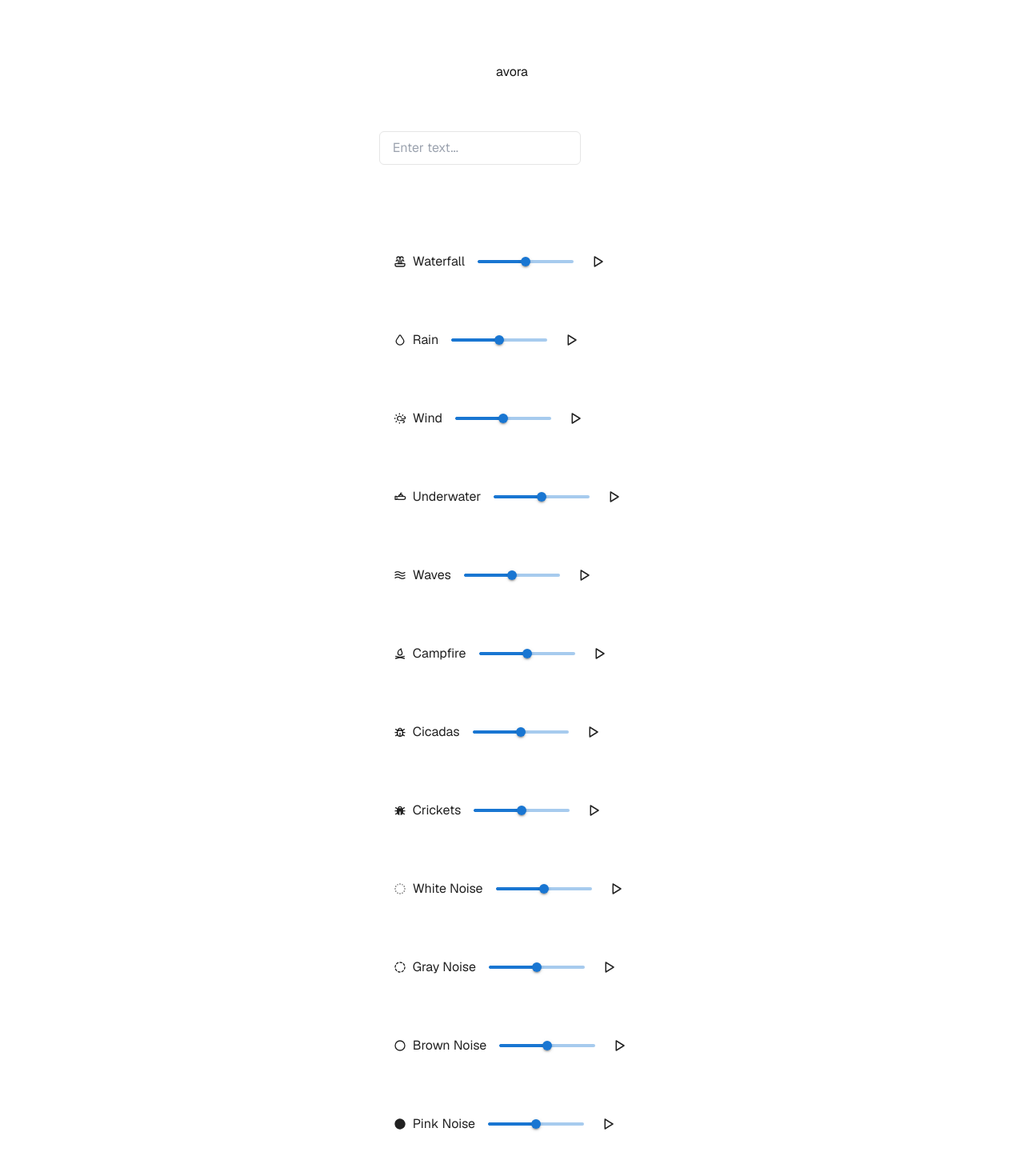
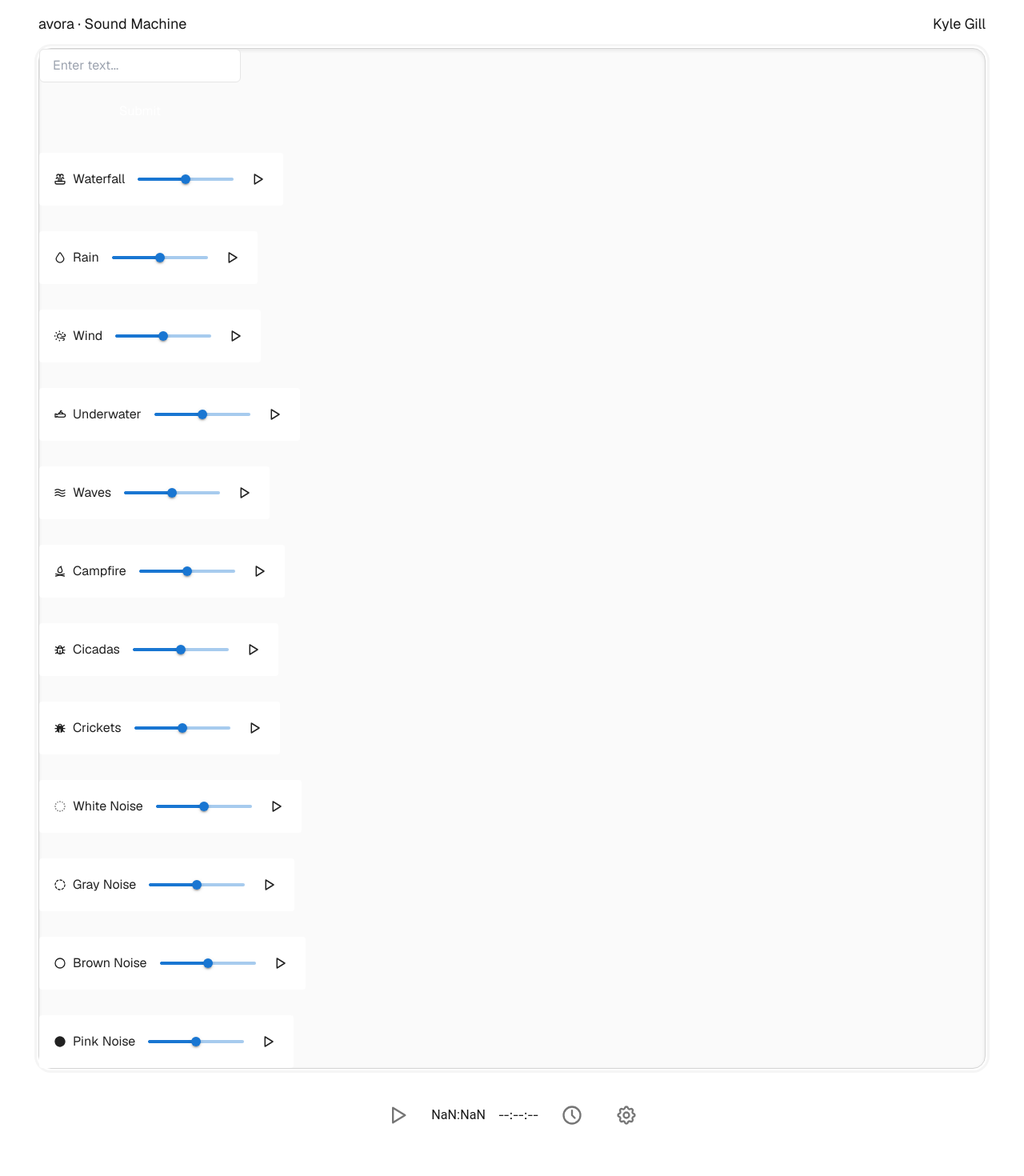
Before and after one commit to gillkyle/avora, a Next.js app: page / in a window 1280 px wide. Shown: the top 1470 px of the page at 80% size. Built offline with nearby package versions, Linux system fonts and the light colour scheme; no server answers.

Commit message:
timer sort of works?.. homepage a little prettier

```diff
--- a/src/components/ControlBar.tsx
+++ b/src/components/ControlBar.tsx
@@ -1,5 +1,12 @@
 import { Box, IconButton, Typography } from "@mui/material";
-import { TbPlayerPause, TbPlayerPlay, TbSettings } from "react-icons/tb";
+import { useState } from "react";
+import {
+  TbClock,
+  TbPlayerPause,
+  TbPlayerPlay,
+  TbSettings,
+} from "react-icons/tb";
+import { Timer } from "./Timer";
 
 type ControlBarProps = {
   isPlaying: boolean;
@@ -20,6 +27,14 @@ export function ControlBar({
   onOpenSettings,
   currentTime,
 }: ControlBarProps) {
+  const [timer, setTimer] = useState<number | null>(null);
+  const [timerStart, setTimerStart] = useState<number | null>(null);
+
+  function handleSetTimer() {
+    setTimer(5000); // 5 seconds in milliseconds
+    setTimerStart(Date.now());
+  }
+
   return (
     <Box
       sx={{
@@ -37,6 +52,12 @@ export function ControlBar({
 
       <Typography sx={{ minWidth: 60 }}>{formatTime(currentTime)}</Typography>
 
+      <Timer timer={timer} timerStart={timerStart} />
+
+      <IconButton onClick={handleSetTimer} size="large">
+        <TbClock />
+      </IconButton>
+
       <IconButton onClick={onOpenSettings} size="large">
         <TbSettings />
       </IconButton>
--- /dev/null
+++ b/src/components/Timer.tsx
@@ -0,0 +1,34 @@
+import { useState } from "react";
+import { useInterval } from "~/hooks/useInterval";
+
+export function Timer({
+  timer,
+  timerStart,
+}: {
+  timer: number | null;
+  timerStart: number | null;
+}) {
+  const [currentTime, setCurrentTime] = useState(new Date().getTime());
+
+  useInterval(() => {
+    if (timer && timerStart && timerStart + timer * 1000 > currentTime) {
+      setCurrentTime(new Date().getTime());
+    }
+  }, 1000);
+
+  if (!timer || !timerStart) {
+    return <div>--:--:--</div>;
+  }
+
+  const timeLeft = Math.max(0, timerStart + timer * 1000 - currentTime);
+  const hours = Math.floor(timeLeft / (1000 * 60 * 60));
+  const minutes = Math.floor((timeLeft % (1000 * 60 * 60)) / (1000 * 60));
+  const seconds = Math.floor((timeLeft % (1000 * 60)) / 1000);
+
+  return (
+    <div>
+      {String(hours).padStart(2, "0")}:{String(minutes).padStart(2, "0")}:
+      {String(seconds).padStart(2, "0")}
+    </div>
+  );
+}
--- /dev/null
+++ b/src/hooks/useInterval.ts
@@ -0,0 +1,30 @@
+import { useEffect, useRef } from "react";
+
+type Delay = number | null;
+type TimerHandler = (...args: any[]) => void;
+
+/**
+ * Provides a declarative useInterval
+ *
+ * @param callback - Function that will be called every `delay` ms.
+ * @param delay - Number representing the delay in ms. Set to `null` to "pause" the interval.
+ */
+
+const useInterval = (callback: TimerHandler, delay: Delay) => {
+  const savedCallbackRef = useRef<TimerHandler>(null);
+
+  useEffect(() => {
+    savedCallbackRef.current = callback;
+  }, [callback]);
+
+  useEffect(() => {
+    const handler = (...args: any[]) => savedCallbackRef.current!(...args);
+
+    if (delay !== null) {
+      const intervalId = setInterval(handler, delay);
+      return () => clearInterval(intervalId);
+    }
+  }, [delay]);
+};
+
+export { useInterval };
--- a/src/pages/index.tsx
+++ b/src/pages/index.tsx
@@ -16,12 +16,14 @@ const geistMono = Geist_Mono({
 export default function Home() {
   return (
     <div
-      className={`${geistSans.variable} ${geistMono.variable} grid grid-rows-[20px_1fr_20px] items-center justify-items-center min-h-screen p-8 pb-20 gap-16 sm:p-20 font-[family-name:var(--font-geist-sans)]`}
+      className={`${geistSans.variable} ${geistMono.variable} items-center justify-items-center min-h-screen p-4 px-12 font-[family-name:var(--font-geist-sans)] flex flex-col`}
     >
-      <nav>
-        <a href="/">avora</a>
+      <nav className="flex w-full justify-between pb-4">
+        <div className="text-lg">avora · Sound Machine</div>
+        <div className="text-lg">Kyle Gill</div>
       </nav>
-      <main className="flex flex-col gap-8 row-start-2 items-center sm:items-start">
+      <div className="border ring ring-neutral-100 ring-offset-2 shadow-inner rounded-2xl bg-neutral-50 shadow-neutral-200 border-neutral-300 w-full h-full flex flex-1 flex-col">
+        <main className="flex flex-col flex-1 h-full gap-8 row-start-2 items-center sm:items-start">
           <form className="flex flex-col gap-4">
             <input
               type="text"
@@ -39,7 +41,8 @@ export default function Home() {
             <SoundSlider key={sound.id} soundId={sound.id as SoundId} />
           ))}
         </main>
-      <footer className="row-start-3 flex gap-6 flex-wrap items-center justify-center">
+      </div>
+      <footer className="flex gap-6 flex-wrap items-center justify-center pt-4">
         <ControlBar />
       </footer>
     </div>
```
Also changed, not shown: 1 other file (tests, documents, lock files or other folders). Lines whose indentation alone changed are shown as unchanged.
